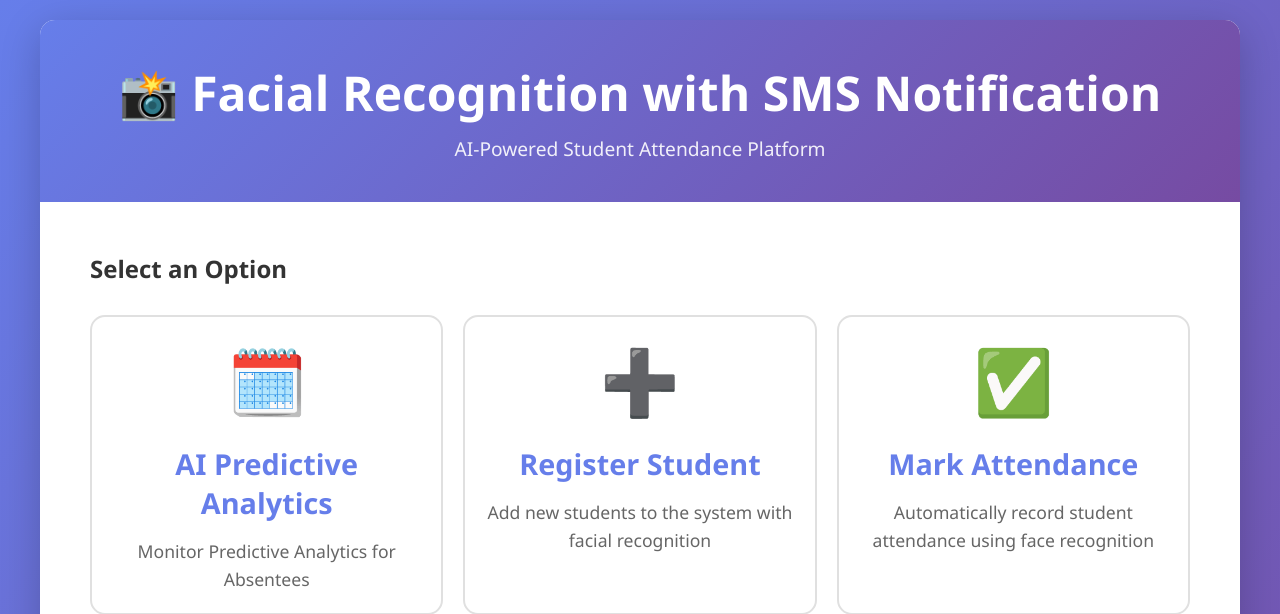
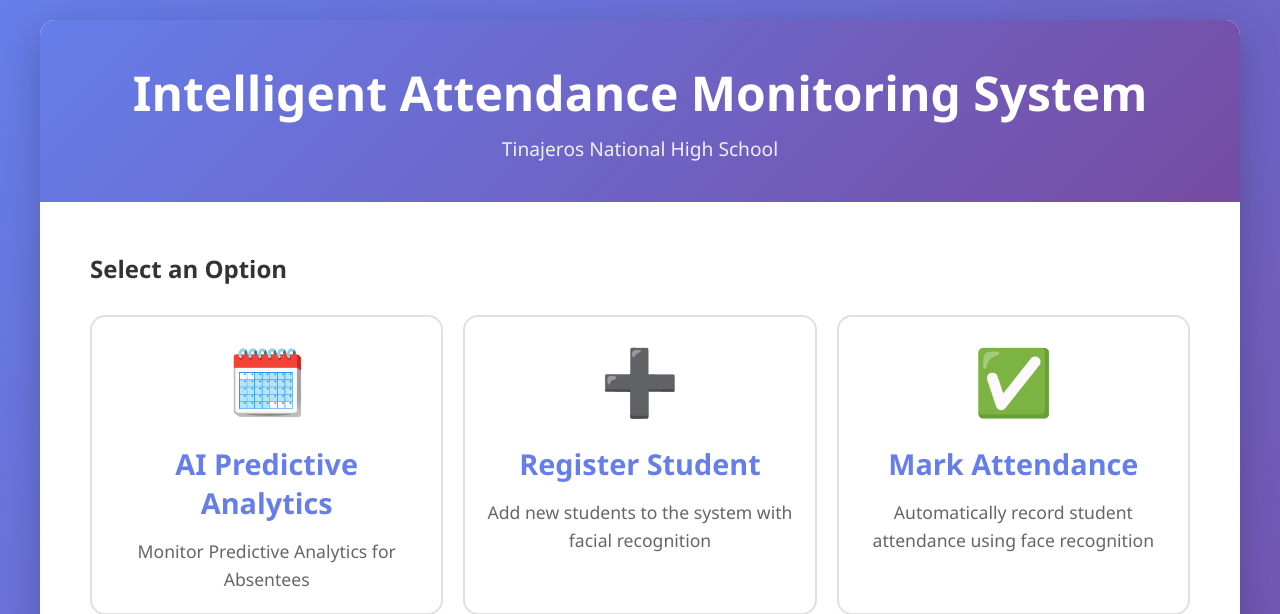
Before and after one commit to johnlouisuru/face-recognition-w-sms, a PHP site: page / in a window 1280 px wide. Shown: the top 614 px of the page. Run offline with PHP 8.4, Linux system fonts and the light colour scheme; the visitor is signed in with stand-in values (Sample User, id 1).

Commit message:
dashboard - Intelligent... Tinajeros...

```diff
--- a/admin/index.php
+++ b/admin/index.php
@@ -96,8 +96,8 @@ if (!isset($_SESSION['logged_in']) || $_SESSION['logged_in'] != true) {
 <body>
     <div class="container">
         <div class="header">
-            <h1>📸 Facial Recognition with SMS Notification</h1>
-            <p>AI-Powered Student Attendance Platform</p>
+            <h1>Intelligent Attendance Monitoring System</h1>
+            <p>Tinajeros National High School</p>
         </div>
 
         <div class="content">
```
